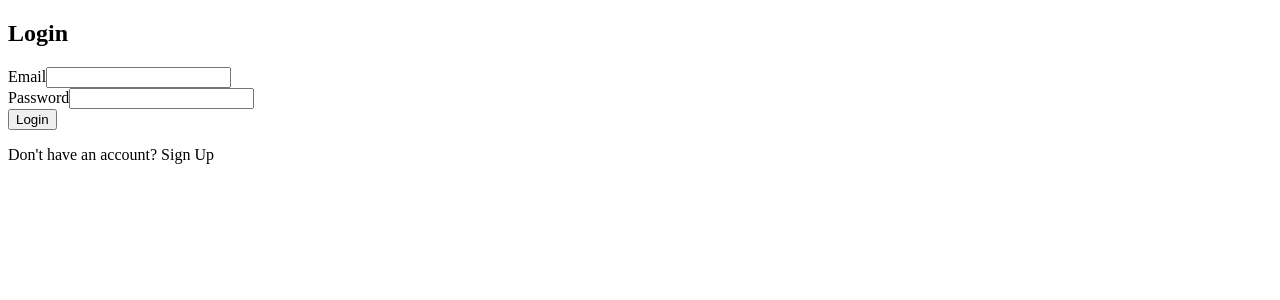
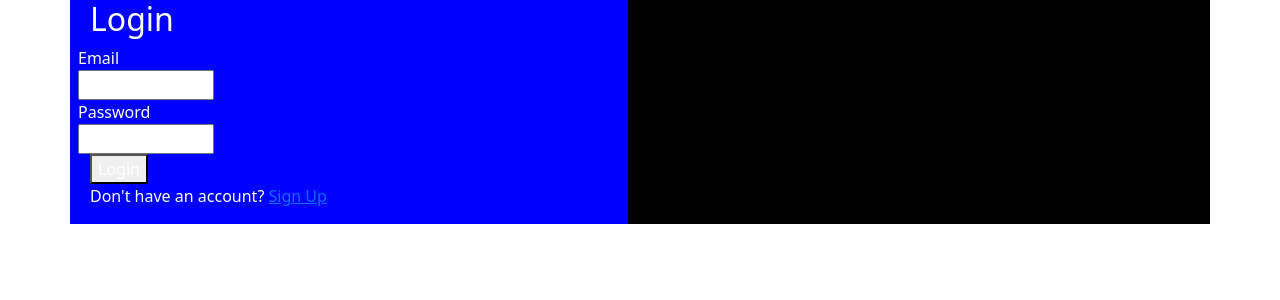
Before and after one commit to kandelkapil/shared_expenses, an Angular app: page /login in a window 1280 px wide. Shown: the top 300 px of the page. Built offline with nearby package versions, Linux system fonts and the light colour scheme.

Commit message:
bootstrap-added

```diff
--- a/angular.json
+++ b/angular.json
@@ -30,9 +30,14 @@
               "src/assets"
             ],
             "styles": [
+              "src/styles.scss",
+              "node_modules/bootstrap/scss/bootstrap.scss",
+              "node_modules/bootstrap-icons/font/bootstrap-icons.css",
               "src/styles.scss"
             ],
-            "scripts": []
+            "scripts": [
+              "node_modules/bootstrap/dist/js/bootstrap.bundle.min.js"
+            ]
           },
           "configurations": {
             "production": {
@@ -90,9 +95,14 @@
               "src/assets"
             ],
             "styles": [
+              "src/styles.scss",
+              "node_modules/bootstrap/scss/bootstrap.scss",
+              "node_modules/bootstrap-icons/font/bootstrap-icons.css",
               "src/styles.scss"
             ],
-            "scripts": []
+            "scripts": [
+              "node_modules/bootstrap/dist/js/bootstrap.bundle.min.js"
+            ]
           }
         }
       }
--- a/package.json
+++ b/package.json
@@ -18,6 +18,8 @@
     "@angular/platform-browser": "^17.3.0",
     "@angular/platform-browser-dynamic": "^17.3.0",
     "@angular/router": "^17.3.0",
+    "bootstrap": "^5.3.3",
+    "bootstrap-icons": "^1.11.3",
     "rxjs": "~7.8.0",
     "tslib": "^2.3.0",
     "zone.js": "~0.14.3"
--- a/src/app/components/login/login.component.html
+++ b/src/app/components/login/login.component.html
@@ -1,17 +1,19 @@
 <!-- src/app/login/login.component.html -->
-<div>
-    <h2>Login</h2>
-    <form [formGroup]="loginForm" (ngSubmit)="onSubmit()">
-      <div>
-        <label for="email">Email</label>
-        <input type="email" id="email" formControlName="email" required />
+<div class="container bg-black">
+  <div class="row col-6 px-2" style="background-color: blue;">
+    <h2 class="text-white">Login</h2>
+    <form class="no-gutter" [formGroup]="loginForm" (ngSubmit)="onSubmit()">
+      <div class="row d-flex">
+        <label class="text-white p-0" for="email">Email</label>
+        <input class="formGroup col-3" type="email" id="email" formControlName="email" required />
       </div>
-      <div>
-        <label for="password">Password</label>
-        <input type="password" id="password" formControlName="password" required />
+      <div class="row d-flex">
+        <label class="text-white p-0" for="password">Password</label>
+        <input class="formGroup col-3" type="password" id="password" formControlName="password" required />
       </div>
-      <button type="submit">Login</button>
+      <button class="text-white" type="submit">Login</button>
     </form>
     <p *ngIf="errorMessage" class="error-message">{{ errorMessage }}</p>
-    <p>Don't have an account? <a routerLink="/signup">Sign Up</a></p>
+    <p class="text-white">Don't have an account? <a routerLink="/signup">Sign Up</a></p>
   </div>
+</div>
--- a/src/app/components/login/login.component.scss
+++ b/src/app/components/login/login.component.scss
@@ -0,0 +1,3 @@
+// .container{
+//     display: flex;
+// }
```
Also changed, not shown: src/app/components/login/login.component.ts (+4 -4 lines), 1 other file (tests, documents, lock files or other folders).
